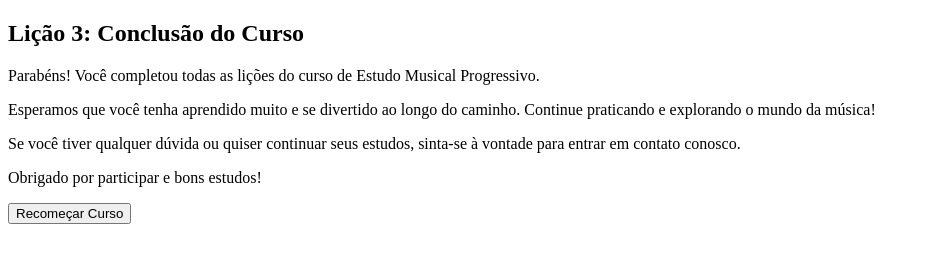
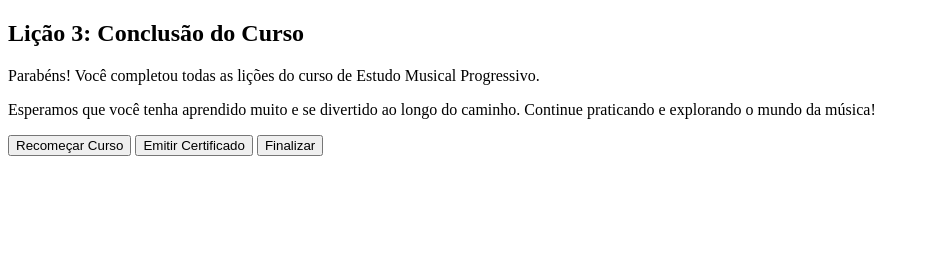
Before and after one commit to albertinosesc/nbmcurso.github.io, a plain HTML site: page lições/lição3.html in a window 1280 px wide. Shown: the whole page, without its empty margins (0-929 px from the left). Drawn offline with Linux system fonts and the light colour scheme.

Commit message:
Update lição3.html

```diff
--- a/lições/lição3.html
+++ b/lições/lição3.html
@@ -11,9 +11,11 @@
         <h2>Lição 3: Conclusão do Curso</h2>
         <p>Parabéns! Você completou todas as lições do curso de Estudo Musical Progressivo.</p>
         <p>Esperamos que você tenha aprendido muito e se divertido ao longo do caminho. Continue praticando e explorando o mundo da música!</p>
-        <p>Se você tiver qualquer dúvida ou quiser continuar seus estudos, sinta-se à vontade para entrar em contato conosco.</p>
-        <p>Obrigado por participar e bons estudos!</p>
         <button onclick="loadLesson('lição1')">Recomeçar Curso</button>
-    </section>
+        <button onclick="loadCertificate()">Emitir Certificado</button>
+        <button onclick="loadFinalPage()">Finalizar</button>
+      </section>
+
+
 </body>
 </html>
```
